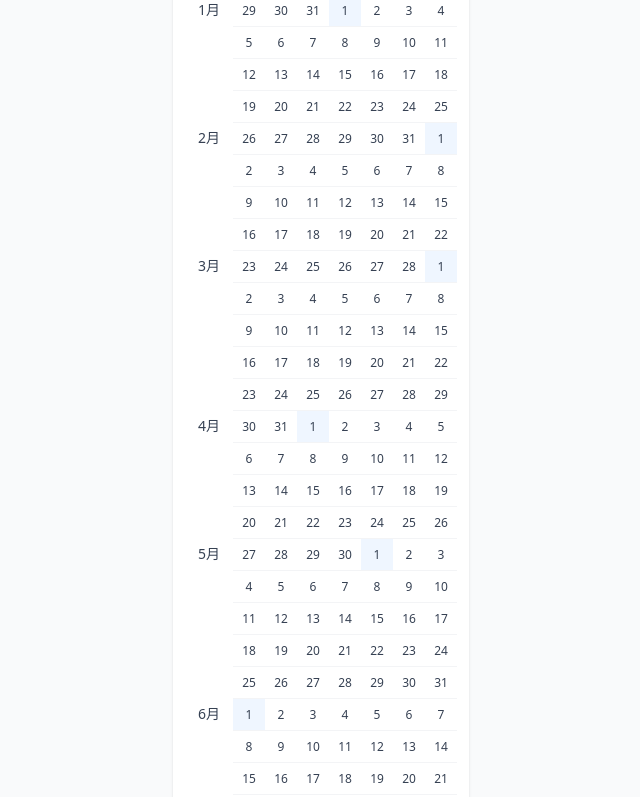
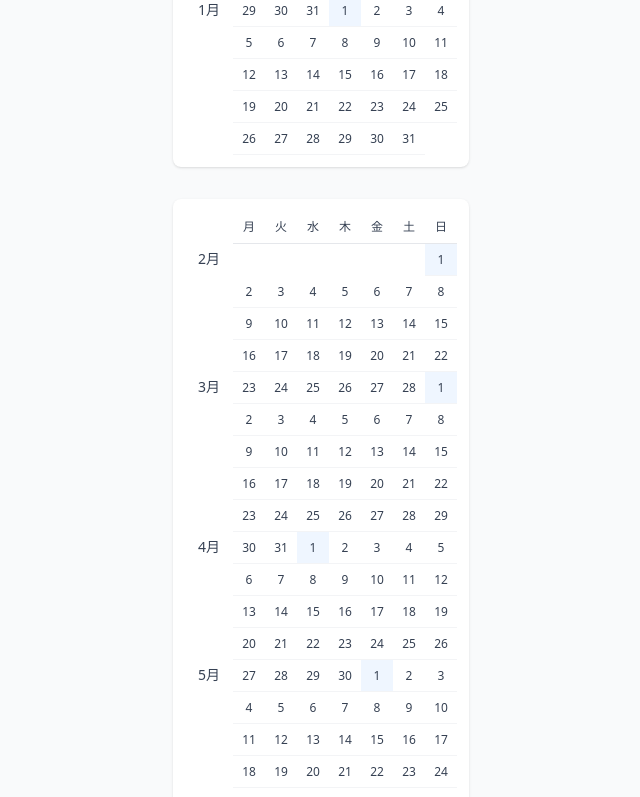
Before and after one commit to okonomi/period-calendar, a React (Vite) app: page / in a window 1280 px wide. Shown: the part 820-1617 px from the top of the page, without its empty margins (319-959 px from the left). Built offline with nearby package versions, Linux system fonts and the light colour scheme.

Commit message:
feat: split calendar display into first and second half of the year

```diff
--- a/src/App.tsx
+++ b/src/App.tsx
@@ -7,7 +7,10 @@ import { generateDates } from "./utils/dateUtils"
 export const App: React.FC = () => {
   const [selectedYear, setSelectedYear] = useState(new Date().getFullYear())
 
-  const allDates = generateDates(selectedYear, 8, selectedYear + 1, 7)
+  // 前半6か月（8月から1月）のデータ
+  const firstHalfDates = generateDates(selectedYear, 8, selectedYear + 1, 1)
+  // 後半6か月（2月から7月）のデータ
+  const secondHalfDates = generateDates(selectedYear + 1, 2, selectedYear + 1, 7)
 
   const handlePrevYear = () => setSelectedYear(selectedYear - 1)
   const handleNextYear = () => setSelectedYear(selectedYear + 1)
@@ -17,7 +20,10 @@ export const App: React.FC = () => {
       <div className="container mx-auto px-2 py-6">
         <div className="max-w-2xl mx-auto">
           <YearSelector year={selectedYear} onPrevYear={handlePrevYear} onNextYear={handleNextYear} />
-          <Calendar dates={allDates} />
+          <Calendar dates={firstHalfDates} />
+          <div className="mt-8">
+            <Calendar dates={secondHalfDates} />
+          </div>
         </div>
       </div>
     </div>
```
